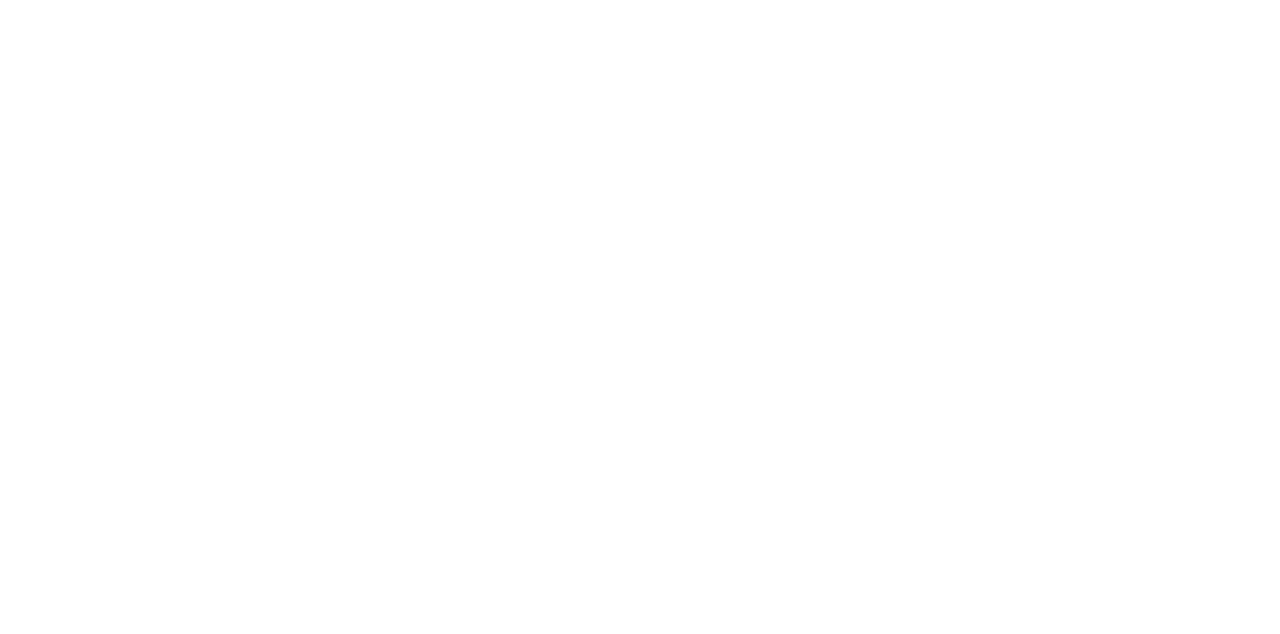
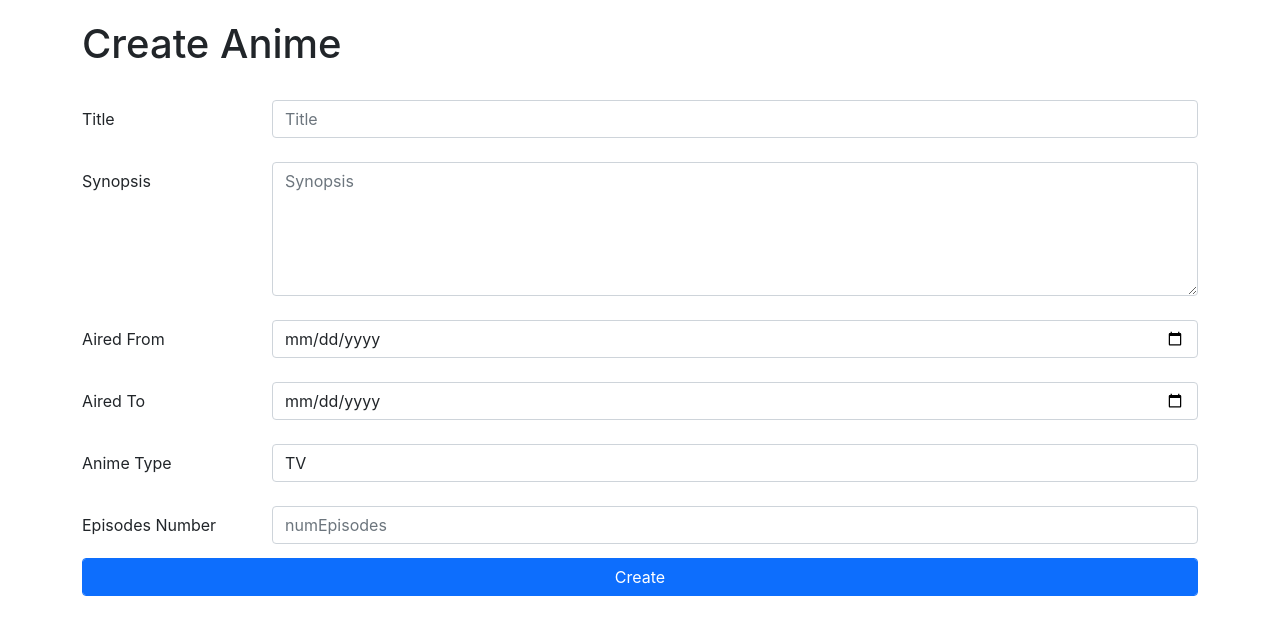
Before and after one commit to philliptvo/AniRec, a React (Create React App) app: page /create-anime in a window 1280 px wide. Shown: the top 634 px of the page. Built offline with nearby package versions, Linux system fonts and the light colour scheme.

Commit message:
Add create anime

```diff
--- a/package.json
+++ b/package.json
@@ -3,6 +3,7 @@
   "version": "0.1.0",
   "private": true,
   "dependencies": {
+    "@fortawesome/fontawesome-free": "^5.15.3",
     "@testing-library/jest-dom": "^5.14.1",
     "@testing-library/react": "^11.2.7",
     "@testing-library/user-event": "^12.8.3",
--- a/src/App.js
+++ b/src/App.js
@@ -4,6 +4,7 @@
 
 import Anime from "./components/anime/AnimeList";
 import AnimeDetail from "./components/anime/AnimeDetails";
+import AddAnime from "./components/anime/AddAnime";
 
 function App() {
   return (
@@ -12,14 +13,21 @@
         <BrowserRouter>
           <div className="content">
             <Route
-                exact path={"/anime"}
+                exact
+                path={"/anime"}
                 component={Anime}>
             </Route>
             <Route
-                exact path={"/anime/:animeId"}
+                exact
+                path={"/anime/:animeId"}
                 component={AnimeDetail}>
             </Route>
 
+            <Route
+                exact
+                path={"/create-anime"}
+                component={AddAnime}>
+            </Route>
           </div>
         </BrowserRouter>
       </div>
--- /dev/null
+++ b/src/components/anime/AddAnime.js
@@ -0,0 +1,117 @@
+import React from 'react'
+import {Link} from "react-router-dom";
+import animeService from '../../services/anime.service'
+
+class AddAnime extends React.Component {
+    state = {
+        title: '',
+        synopsis: '',
+        animeType:'',
+        airedFrom:'',
+        airedTo:'',
+        numEpisodes:''
+    }
+
+    onChangeHandler = (e) => {
+        const value = e.target.value;
+        this.setState({
+            [e.target.name] : value,
+        })
+    }
+
+    createHandle = (info) => {
+        animeService.createAnime(info)
+            .then(() => {
+                this.props.history.push({
+                    pathname: "/anime"
+                })
+            })
+    }
+
+    render() {
+        return(
+            <div className="container">
+                <h1>Create Anime</h1>
+                <br/>
+                <div className="form-group row">
+                    <label htmlFor="title" className="col-sm-2 col-form-label">Title</label>
+                    <div className="col-sm-10">
+                        <input onChange={e => this.onChangeHandler(e)}
+                               value={this.state.title}
+                               type="text" name="title" id="title" className="form-control"
+                               placeholder="Title"/>
+                    </div>
+                </div>
+                <br/>
+                <div className="form-group row">
+                    <label htmlFor="synopsis" className="col-sm-2 col-form-label">Synopsis</label>
+                    <div className="col-sm-10">
+                        <textarea onChange={e => this.onChangeHandler(e)}
+                               value={this.state.synopsis}
+                               rows={5}
+                                  name="synopsis" id="synopsis" className="form-control"
+                               placeholder="Synopsis"/>
+                    </div>
+                </div>
+                <br/>
+                <div className="form-group row">
+                    <label htmlFor="airedfrom" className="col-sm-2 col-form-label">Aired From</label>
+                    <div className="col-sm-10">
+                        <input onChange={e => this.onChangeHandler(e)}
+                               value={this.state.airedFrom}
+                               className="form-control"
+                               type="date" id="airedfrom" name="airedfrom"/>
+                    </div>
+                </div>
+                <br/>
+                <div className="form-group row">
+                    <label htmlFor="airedto" className="col-sm-2 col-form-label">Aired To</label>
+                    <div className="col-sm-10">
+                        <input
+                            onChange={e => this.onChangeHandler(e)}
+                               value={this.state.airedTo}
+                               className="form-control"
+                               type="date" id="airedto" name="airedto"/>
+                    </div>
+                </div>
+                <br/>
+                <div className="form-group row">
+                    <label htmlFor="animetype" className="col-sm-2 col-form-label">Anime Type</label>
+                    <div className="col-sm-10">
+                        <select onChange={e => this.onChangeHandler(e)}
+                                value={this.state.role}
+                                className="form-control"
+                                name="animetype" id="animetype">
+                            <option value="TV" selected>TV</option>
+                            <option value="MOVIE">MOVIE</option>
+                            <option value="OVA">OVA</option>
+                        </select>
+                    </div>
+                </div>
+                <br/>
+                <div className="form-group row">
+                    <label htmlFor="numEpisodes" className="col-sm-2 col-form-label">Episodes Number</label>
+                    <div className="col-sm-10">
+                        <input onChange={e => this.onChangeHandler(e)}
+                               value={this.state.numEpisodes}
+                               type="text" name="numEpisodes" id="numEpisodes" className="form-control"
+                               placeholder="numEpisodes"/>
+                    </div>
+                </div>
+                <div className="form-group row">
+                    <label className="col-sm-2 col-form-label"/>
+                    <div className="col-sm-12">
+                        <button className="btn btn-primary form-control"
+                                onClick={() => {
+                                    this.createHandle(this.state)
+                                }}>
+                            Create
+                        </button>
+                    </div>
+                </div>
+            </div>
+        )
+    }
+}
+
+export default AddAnime
--- a/src/components/anime/AnimeCard.js
+++ b/src/components/anime/AnimeCard.js
@@ -2,21 +2,21 @@
 import {Link} from "react-router-dom";
 
 const AnimeCard = ({anime, deleteAnime}) => {
-    // const {animeId, title, animeType} = anime
+    const {animeId, title, animeType} = anime
 
     return (
         <div className="col-3 ml-n2">
             <div className="card mt-5">
                 <div className="card-body">
                     <div>
-                        <Link to={`/anime`}>
-                            <h5 className="card-title">title</h5>
+                        <Link to={`/anime/${animeId}`}>
+                            <h5 className="card-title">{title}</h5>
                         </Link>
-                        <i onClick={() => {
-                            deleteAnime(anime)
-                        }} className="fas fa-times btn btn-sm float-right"/>
                     </div>
-                    <p className="card-text">animeType</p>
+                    <p className="card-text">{animeType}</p>
+                    <i onClick={() => {
+                        deleteAnime(anime)
+                    }} className="fas fa-trash btn float-right"/>
                 </div>
             </div>
         </div>
--- a/src/components/anime/AnimeList.js
+++ b/src/components/anime/AnimeList.js
@@ -2,27 +2,8 @@
 import AnimeCard from "./AnimeCard";
 
 import animeService from '../../services/anime.service'
+import {Link} from "react-router-dom";
 
-// class AnimeList extends React.Component{
-//     state = {
-//         animeList: []
-//     }
-//
-//     componentDidMount = () =>
-//         animeService.findAllAnimes()
-//             .then(animeList =>this.setState({animeList}))
-//
-//     deleteAnime = (animeToDelete) => {
-//         animeService.deleteAnime(animeToDelete.animeId)
-//             .then(status => {
-//                 this.setState((prevState) => ({
-//                     ...prevState,
-//                     animeList: prevState.animeList.filter
-//                     (anime => anime !== animeToDelete)
-//                 }))
-//             })
-//     }
-// }
 const AnimeList = () => {
     const [animeList, setAnimeList] = useState([])
 
@@ -39,9 +20,14 @@
                 setAnimeList(animeList => animeList.filter(anime => anime.animeId !== animeToDelete.animeId)))
             }
 
+
     return (
         <div className="container">
             <h1>Anime</h1>
+            <Link to="/create-anime">
+                <i className="fas fa-plus fa-2x float-right btn"/>
+            </Link>
+
             <div className="row">
                 {
                     animeList != null &&
--- a/src/index.css
+++ b/src/index.css
@@ -11,3 +11,7 @@
   font-family: source-code-pro, Menlo, Monaco, Consolas, 'Courier New',
     monospace;
 }
+
+.container {
+  margin-top: 20px;
+}
--- a/src/index.js
+++ b/src/index.js
@@ -1,6 +1,8 @@
 import React from 'react';
 import "bootstrap/dist/css/bootstrap.css";
+import 'bootstrap/dist/css/bootstrap.min.css'
 import ReactDOM from 'react-dom';
+import '@fortawesome/fontawesome-free/css/all.min.css'
 import './index.css';
 import App from './App';
 import reportWebVitals from './reportWebVitals';
--- a/src/services/anime.service.js
+++ b/src/services/anime.service.js
@@ -10,7 +10,7 @@
         .then(response => response.json())
 }
 
-const addAnime = (info) => {
+const createAnime = (info) => {
     return fetch(ANIME_URL, {
         method: 'POST',
         body: JSON.stringify(info),
@@ -39,7 +39,7 @@
 const animeService = {
     findAllAnimes,
     findAnimeById,
-    addAnime,
+    createAnime,
     updateAnime,
     deleteAnime
 }
```
Also changed, not shown: 1 other file (tests, documents, lock files or other folders).
